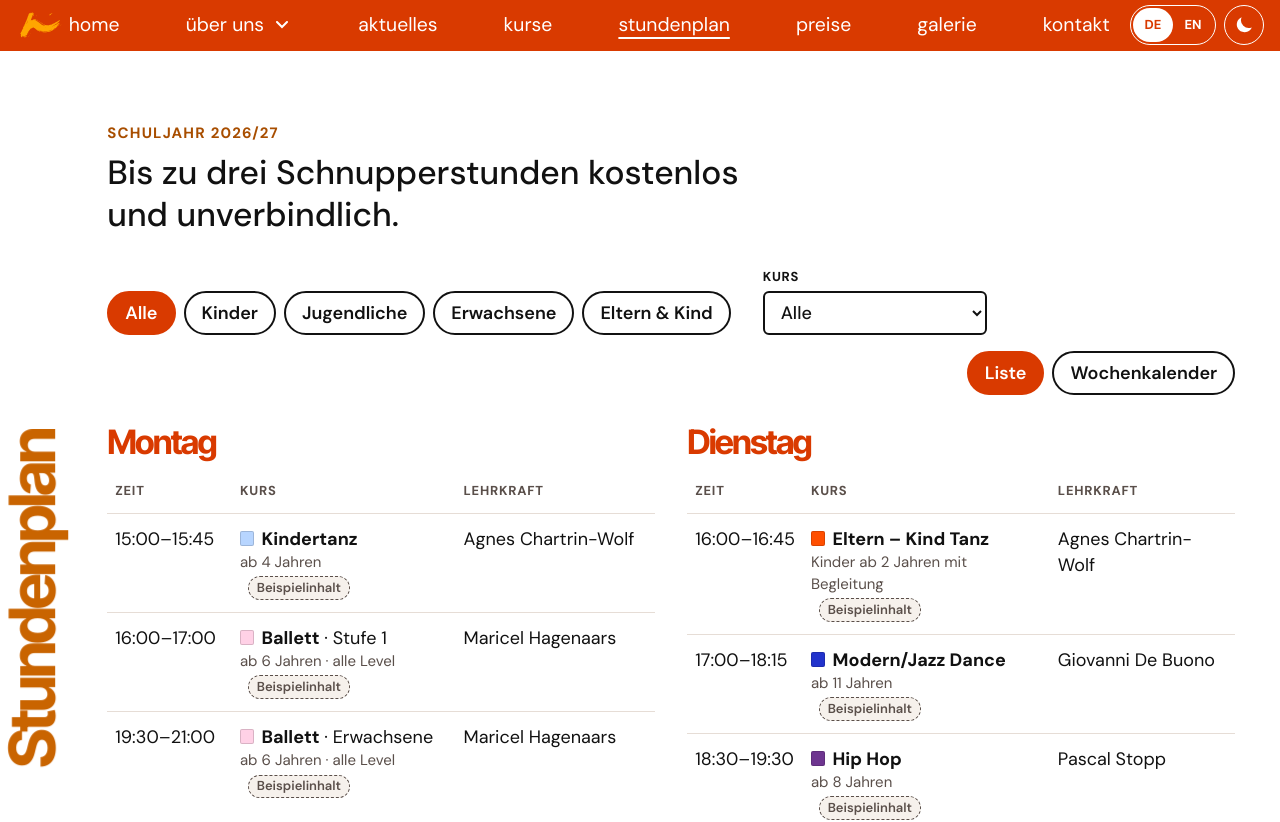
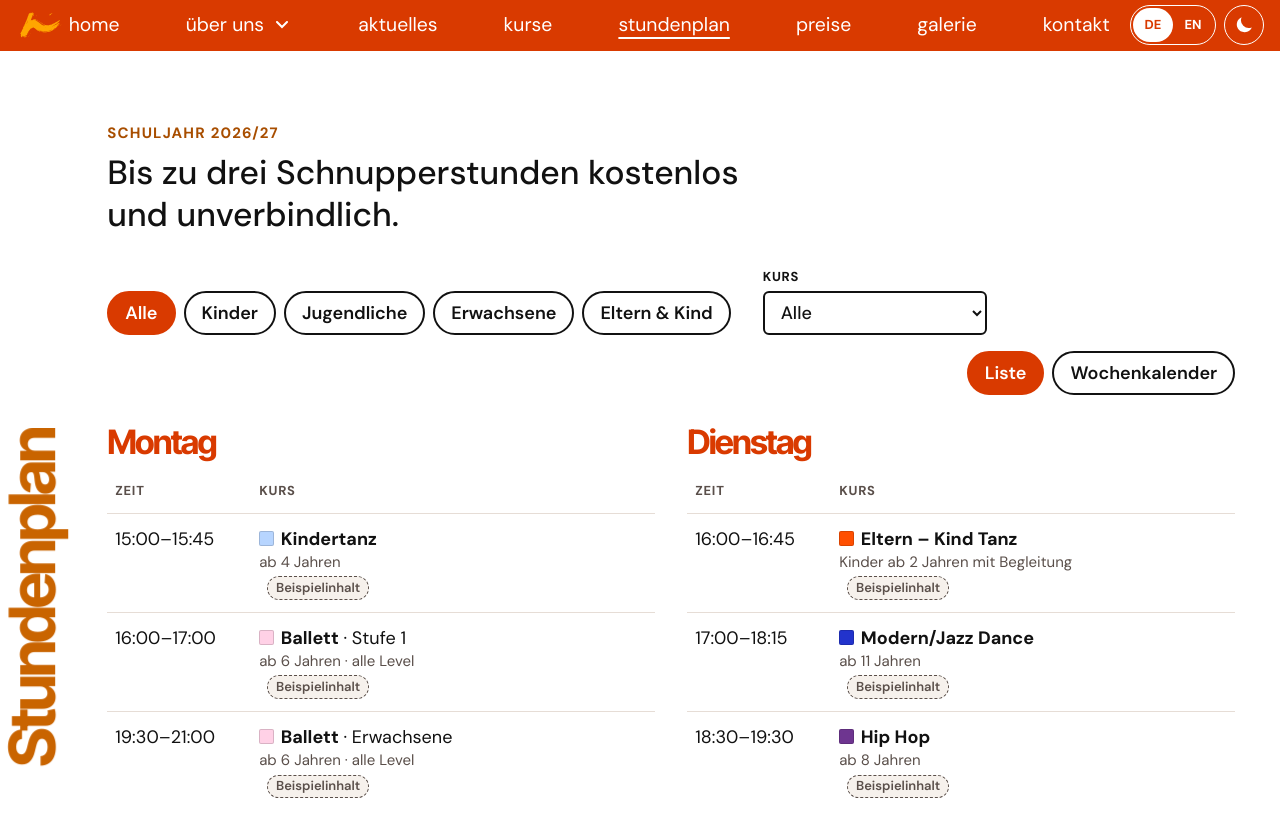
Before and after one commit to LucPellinger/ballett_hagenaars.github.io, a React (Vite) app: page /stundenplan in a window 1280 px wide. Shown: the top 822 px of the page. Built offline with nearby package versions, Linux system fonts and the light colour scheme.

Commit message:
feat(#20): remove teacher from timetable (list, calendar, model, editor)
Co-Authored-By: Claude Opus 5.5 <noreply@anthropic.com>
Claude-Session: https://claude.ai/code/session_017oDNMNuxYfms4HkNh7ZWQW

```diff
--- a/src/components/features/ScheduleView/ScheduleView.module.css
+++ b/src/components/features/ScheduleView/ScheduleView.module.css
@@ -83,6 +83,10 @@
   border-top: 1px solid var(--color-border);
 }
 
+.table thead th:first-child {
+  width: 9rem; /* same time column in every day table */
+}
+
 .table thead th {
   border-top: 0;
   font-family: var(--font-sans);
@@ -145,11 +149,6 @@
   .table td {
     border: 0;
     padding: var(--space-1) 0;
-  }
-
-  .table td:last-child {
-    grid-column: 2;
-    color: var(--color-text-muted);
   }
 
   .views {
--- a/src/components/features/ScheduleView/ScheduleView.tsx
+++ b/src/components/features/ScheduleView/ScheduleView.tsx
@@ -1,5 +1,5 @@
 import { useSearchParams } from 'react-router';
-import type { AudienceId, Course, ScheduleEntry, TeamMember } from '@/content';
+import type { AudienceId, Course, ScheduleEntry } from '@/content';
 import { ui } from '@/content';
 import { useLanguage } from '@/i18n';
 import { PlaceholderBadge } from '@/components/ui';
@@ -9,7 +9,6 @@ import styles from './ScheduleView.module.css';
 export interface ScheduleViewProps {
   entries: ScheduleEntry[];
   courses: Course[];
-  team: TeamMember[];
 }
 
 const FILTERS: (AudienceId | 'all')[] = ['all', 'kids', 'teens', 'adults', 'family'];
@@ -19,7 +18,7 @@ type View = 'liste' | 'kalender';
  * Timetable with two views – day lists and a week calendar – sharing the same filters
  * (audience + class). View and filters live in the URL (?ansicht=kalender&kurs=ballett).
  */
-export function ScheduleView({ entries, courses, team }: ScheduleViewProps) {
+export function ScheduleView({ entries, courses }: ScheduleViewProps) {
   const { t } = useLanguage();
   const [params, setParams] = useSearchParams();
   const view: View = params.get('ansicht') === 'kalender' ? 'kalender' : 'liste';
@@ -38,7 +37,6 @@ export function ScheduleView({ entries, courses, team }: ScheduleViewProps) {
     );
 
   const courseById = new Map(courses.map((c) => [c.id, c]));
-  const teacherById = new Map(team.map((m) => [m.id, m]));
   const filtered = filterByCourse(filterByAudience(entries, courses, audience), courseId);
 
   return (
@@ -81,9 +79,9 @@ export function ScheduleView({ entries, courses, team }: ScheduleViewProps) {
         {filtered.length === 0 && <p>{t(ui.noEntries)}</p>}
         {filtered.length > 0 &&
           (view === 'liste' ? (
-            <ListView entries={filtered} courseById={courseById} teacherById={teacherById} />
+            <ListView entries={filtered} courseById={courseById} />
           ) : (
-            <CalendarView all={entries} entries={filtered} courseById={courseById} teacherById={teacherById} />
+            <CalendarView all={entries} entries={filtered} courseById={courseById} />
           ))}
       </div>
     </div>
@@ -93,10 +91,9 @@ export function ScheduleView({ entries, courses, team }: ScheduleViewProps) {
 interface ViewProps {
   entries: ScheduleEntry[];
   courseById: Map<string, Course>;
-  teacherById: Map<string, TeamMember>;
 }
 
-function ListView({ entries, courseById, teacherById }: ViewProps) {
+function ListView({ entries, courseById }: ViewProps) {
   const { t } = useLanguage();
   return (
     <div className={styles.days}>
@@ -111,13 +108,11 @@ function ListView({ entries, courseById, teacherById }: ViewProps) {
               <tr>
                 <th scope="col">{t(ui.time)}</th>
                 <th scope="col">{t(ui.course)}</th>
-                <th scope="col">{t(ui.teacher)}</th>
               </tr>
             </thead>
             <tbody>
               {dayEntries.map((e) => {
                 const course = courseById.get(e.courseId);
-                const teacher = e.teacherId ? teacherById.get(e.teacherId) : undefined;
                 return (
                   <tr key={e.id}>
                     <td data-label={t(ui.time)} className={styles.time}>
@@ -130,7 +125,6 @@ function ListView({ entries, courseById, teacherById }: ViewProps) {
                       {course && <span className={styles.age}>{t(course.ageGroup)}</span>}
                       <PlaceholderBadge status={e.status} />
                     </th>
-                    <td data-label={t(ui.teacher)}>{teacher?.name ?? '–'}</td>
                   </tr>
                 );
               })}
@@ -142,7 +136,7 @@ function ListView({ entries, courseById, teacherById }: ViewProps) {
   );
 }
 
-function CalendarView({ all, entries, courseById, teacherById }: ViewProps & { all: ScheduleEntry[] }) {
+function CalendarView({ all, entries, courseById }: ViewProps & { all: ScheduleEntry[] }) {
   const { t } = useLanguage();
   const { days, from, to } = calendarFrame(all);
   const span = to - from;
@@ -172,8 +166,7 @@ function CalendarView({ all, entries, courseById, teacherById }: ViewProps & { a
                 ))}
                 {list.map((e) => {
                   const course = courseById.get(e.courseId);
-                  const teacher = e.teacherId ? teacherById.get(e.teacherId) : undefined;
-                  const s = toMinutes(e.start);
+                    const s = toMinutes(e.start);
                   const en = toMinutes(e.end);
                   return (
                     <li
@@ -193,7 +186,6 @@ function CalendarView({ all, entries, courseById, teacherById }: ViewProps & { a
                         {course ? t(course.title) : e.courseId}
                         {e.level && ` · ${t(e.level)}`}
                       </strong>
-                      {teacher && <span className={styles.eventTeacher}>{teacher.name}</span>}
                     </li>
                   );
                 })}
--- a/src/content/collections.ts
+++ b/src/content/collections.ts
@@ -203,7 +203,7 @@ export const collections: CollectionDef[] = [
   {
     id: 'team',
     label: 'Team',
-    description: 'Lehrkräfte. Werden im Stundenplan als „Lehrkraft“ ausgewählt.',
+    description: 'Lehrkräfte – erscheinen auf der Team-Seite.',
     file: 'team.json',
     kind: 'list',
     schema: z.array(teamMemberSchema),
--- a/src/content/data/schedule.json
+++ b/src/content/data/schedule.json
@@ -5,7 +5,6 @@
     "start": "15:00",
     "end": "15:45",
     "courseId": "kindertanz",
-    "teacherId": "agnes-chartrin-wolf",
     "status": "placeholder"
   },
   {
@@ -18,7 +17,6 @@
       "de": "Stufe 1",
       "en": "Level 1"
     },
-    "teacherId": "maricel-hagenaars",
     "status": "placeholder"
   },
   {
@@ -31,7 +29,6 @@
       "de": "Erwachsene",
       "en": "Adults"
     },
-    "teacherId": "maricel-hagenaars",
     "status": "placeholder"
   },
   {
@@ -40,7 +37,6 @@
     "start": "16:00",
     "end": "16:45",
     "courseId": "eltern-kind",
-    "teacherId": "agnes-chartrin-wolf",
     "status": "placeholder"
   },
   {
@@ -49,7 +45,6 @@
     "start": "17:00",
     "end": "18:15",
     "courseId": "modern-jazz",
-    "teacherId": "giovanni-de-buono",
     "status": "placeholder"
   },
   {
@@ -58,7 +53,6 @@
     "start": "18:30",
     "end": "19:30",
     "courseId": "hip-hop",
-    "teacherId": "pascal-stopp",
     "status": "placeholder"
   },
   {
@@ -71,7 +65,6 @@
       "de": "Stufe 2",
       "en": "Level 2"
     },
-    "teacherId": "giovanni-de-buono",
     "status": "placeholder"
   },
   {
@@ -80,7 +73,6 @@
     "start": "19:00",
     "end": "20:30",
     "courseId": "flamenco",
-    "teacherId": "maricel-hagenaars",
     "status": "placeholder"
   },
   {
@@ -89,7 +81,6 @@
     "start": "16:30",
     "end": "17:30",
     "courseId": "integratives-tanzen",
-    "teacherId": "tanja-leiser",
     "status": "placeholder"
   },
   {
@@ -98,7 +89,6 @@
     "start": "18:00",
     "end": "19:15",
     "courseId": "modern-jazz",
-    "teacherId": "maricel-hagenaars",
     "status": "placeholder"
   },
   {
@@ -107,7 +97,6 @@
     "start": "17:00",
     "end": "18:00",
     "courseId": "stepptanz",
-    "teacherId": "reinhold-ritter",
     "status": "placeholder"
   }
 ]
--- a/src/content/schema.ts
+++ b/src/content/schema.ts
@@ -367,7 +367,6 @@ export const scheduleEntrySchema = z
     end: time('Ende'),
     courseId: z.string().min(1, 'Bitte einen Kurs wählen.').meta({ title: 'Kurs', widget: 'ref', ref: 'courses' }),
     level: localized('Stufe', { help: 'Optional, z. B. „Stufe 1“' }).optional(),
-    teacherId: z.string().optional().meta({ title: 'Lehrkraft', widget: 'ref', ref: 'team' }),
     status,
   })
   .refine((e) => e.start < e.end, { message: 'Das Ende muss nach dem Beginn liegen.', path: ['end'] })
--- a/src/content/ui.ts
+++ b/src/content/ui.ts
@@ -26,7 +26,6 @@ export const ui = {
   time: { de: 'Zeit', en: 'Time' },
   course: { de: 'Kurs', en: 'Class' },
   level: { de: 'Stufe', en: 'Level' },
-  teacher: { de: 'Lehrkraft', en: 'Teacher' },
   noEntries: { de: 'Keine Kurse für diese Auswahl.', en: 'No classes for this selection.' },
   view: { de: 'Ansicht', en: 'View' },
   listView: { de: 'Liste', en: 'List' },
--- a/src/content/validate.ts
+++ b/src/content/validate.ts
@@ -65,15 +65,11 @@ export function validateAll(all: AllContent, opts: ValidateOptions = {}): Conten
     });
   }
 
-  // References: schedule → courses / team
+  // References: schedule → courses
   const courseIds = new Set(asList(all.courses).map((c) => c.id));
-  const teamIds = new Set(asList(all.team).map((m) => m.id));
   asList(all.schedule).forEach((e, i) => {
     if (e.courseId && !courseIds.has(e.courseId)) {
       issues.push({ collection: 'schedule', path: [i, 'courseId'], message: `Kurs „${String(e.courseId)}“ gibt es nicht (mehr).` });
-    }
-    if (e.teacherId && !teamIds.has(e.teacherId)) {
-      issues.push({ collection: 'schedule', path: [i, 'teacherId'], message: `Lehrkraft „${String(e.teacherId)}“ gibt es nicht (mehr).` });
     }
   });
 
--- a/src/pages/SchedulePage.tsx
+++ b/src/pages/SchedulePage.tsx
@@ -1,11 +1,11 @@
-import { courses, schedule, team } from '@/content';
+import { courses, schedule } from '@/content';
 import { ScheduleView } from '@/components/features';
 import { PageShell } from './PageShell';
 
 export function SchedulePage() {
   return (
     <PageShell page="schedule">
-      <ScheduleView entries={schedule} courses={courses} team={team} />
+      <ScheduleView entries={schedule} courses={courses} />
     </PageShell>
   );
 }
```
Also changed, not shown: 3 other files (tests, documents, lock files or other folders).
